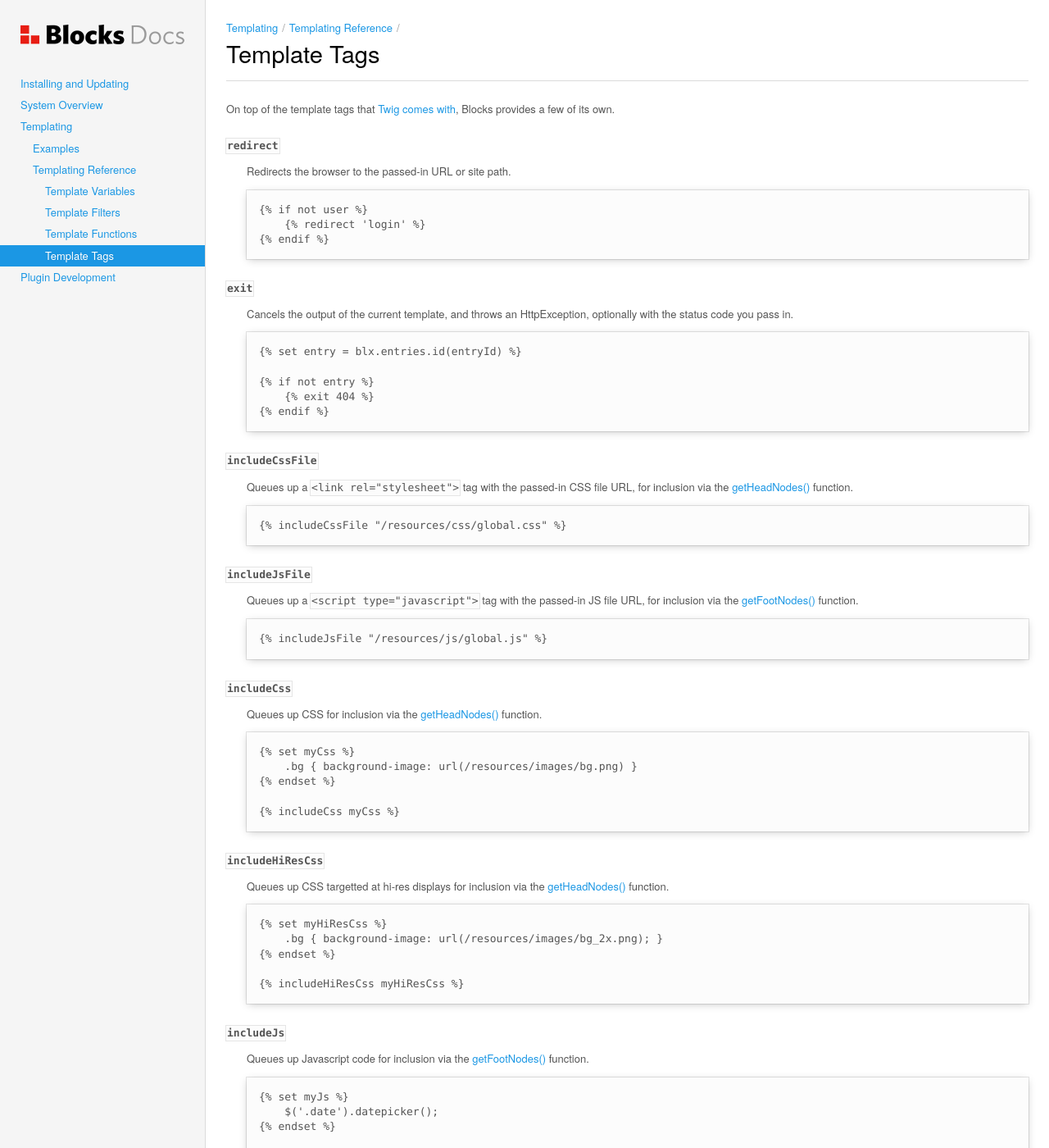
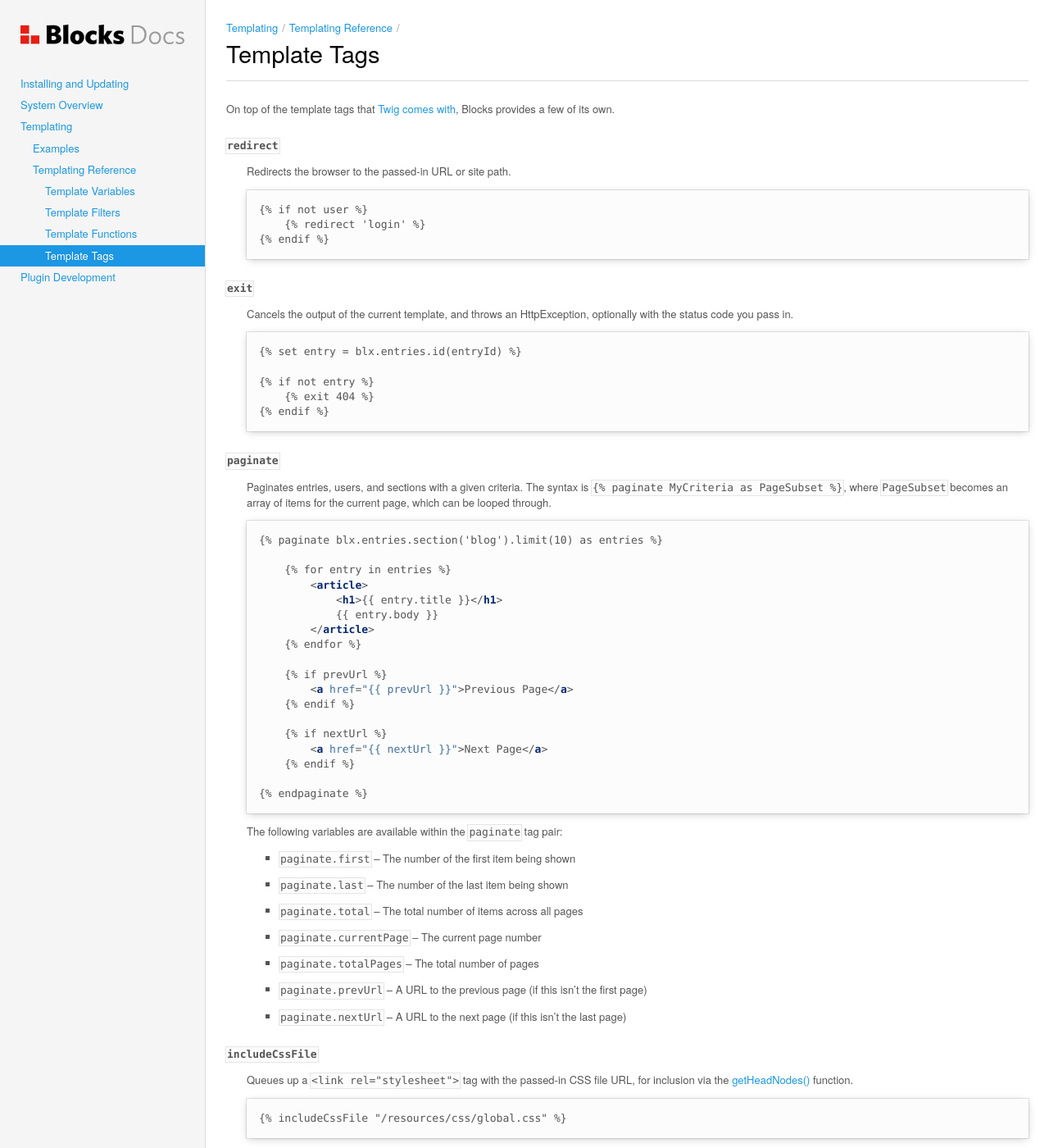
Before and after one commit to bilke/Craft-Docs, a Sphinx documentation site: the page built from source/templating/reference/tags.rst, in a window 1280 px wide and 1400 px high. Shown: the whole window at 82% size. Built offline with Sphinx 7.4.7, drawn with Linux system fonts in a browser that asks for light colours; pages that are not in the unit, such as notebooks, are missing from menus.

Commit message:
Added 'paginate' tag docs

```diff
--- a/source/templating/reference/tags.rst
+++ b/source/templating/reference/tags.rst
@@ -4,84 +4,121 @@ Template Tags
 On top of the template tags that `Twig comes with <http://twig.sensiolabs.org/doc/tags/index.html>`_, Blocks provides a few of its own.
 
 ``redirect``
-	Redirects the browser to the passed-in URL or site path.
+    Redirects the browser to the passed-in URL or site path.
 
-	.. code-block:: html
+    .. code-block:: html
 
-		{% if not user %}
-		    {% redirect 'login' %}
-		{% endif %}
+        {% if not user %}
+            {% redirect 'login' %}
+        {% endif %}
 
 
 ``exit``
-	Cancels the output of the current template, and throws an HttpException, optionally with the status code you pass in.
+    Cancels the output of the current template, and throws an HttpException, optionally with the status code you pass in.
 
-	.. code-block:: html
+    .. code-block:: html
 
-		{% set entry = blx.entries.id(entryId) %}
+        {% set entry = blx.entries.id(entryId) %}
 
-		{% if not entry %}
-		    {% exit 404 %}
-		{% endif %}
+        {% if not entry %}
+            {% exit 404 %}
+        {% endif %}
+
+
+.. _paginate:
+
+``paginate``
+    Paginates entries, users, and sections with a given criteria. The syntax is ``{% paginate MyCriteria as PageSubset %}``, where ``PageSubset`` becomes an array of items for the current page, which can be looped through.
+
+    .. code-block:: html
+
+        {% paginate blx.entries.section('blog').limit(10) as entries %}
+
+            {% for entry in entries %}
+                <article>
+                    <h1>{{ entry.title }}</h1>
+                    {{ entry.body }}
+                </article>
+            {% endfor %}
+
+            {% if prevUrl %}
+                <a href="{{ prevUrl }}">Previous Page</a>
+            {% endif %}
+
+            {% if nextUrl %}
+                <a href="{{ nextUrl }}">Next Page</a>
+            {% endif %}
+
+        {% endpaginate %}
+
+    The following variables are available within the ``paginate`` tag pair:
+
+    * ``paginate.first`` – The number of the first item being shown
+    * ``paginate.last`` – The number of the last item being shown
+    * ``paginate.total`` – The total number of items across all pages
+    * ``paginate.currentPage`` – The current page number
+    * ``paginate.totalPages`` – The total number of pages
+    * ``paginate.prevUrl`` – A URL to the previous page (if this isn’t the first page)
+    * ``paginate.nextUrl`` – A URL to the next page (if this isn’t the last page)
 
 
 .. _includecssfile:
 
 ``includeCssFile``
-	Queues up a ``<link rel="stylesheet">`` tag with the passed-in CSS file URL, for inclusion via the :ref:`getHeadNodes() <getheadnodes>` function.
+    Queues up a ``<link rel="stylesheet">`` tag with the passed-in CSS file URL, for inclusion via the :ref:`getHeadNodes() <getheadnodes>` function.
 
-	.. code-block:: html
+    .. code-block:: html
 
-		{% includeCssFile "/resources/css/global.css" %}
+        {% includeCssFile "/resources/css/global.css" %}
 
 
 .. _includejsfile:
 
 ``includeJsFile``
-	Queues up a ``<script type="javascript">`` tag with the passed-in JS file URL, for inclusion via the :ref:`getFootNodes() <getfootnodes>` function.
+    Queues up a ``<script type="javascript">`` tag with the passed-in JS file URL, for inclusion via the :ref:`getFootNodes() <getfootnodes>` function.
 
-	.. code-block:: html
+    .. code-block:: html
 
-		{% includeJsFile "/resources/js/global.js" %}
+        {% includeJsFile "/resources/js/global.js" %}
 
 
 .. _includecss:
 
 ``includeCss``
-	Queues up CSS for inclusion via the :ref:`getHeadNodes() <getheadnodes>` function.
+    Queues up CSS for inclusion via the :ref:`getHeadNodes() <getheadnodes>` function.
 
-	.. code-block:: html
+    .. code-block:: html
 
-		{% set myCss %}
-		    .bg { background-image: url(/resources/images/bg.png) }
-		{% endset %}
+        {% set myCss %}
+            .bg { background-image: url(/resources/images/bg.png) }
+        {% endset %}
 
-		{% includeCss myCss %}
+        {% includeCss myCss %}
 
 
 .. _includehirescss:
 
 ``includeHiResCss``
-	Queues up CSS targetted at hi-res displays for inclusion via the :ref:`getHeadNodes() <getheadnodes>` function.
+    Queues up CSS targetted at hi-res displays for inclusion via the :ref:`getHeadNodes() <getheadnodes>` function.
 
-	.. code-block:: html
+    .. code-block:: html
 
-		{% set myHiResCss %}
-		    .bg { background-image: url(/resources/images/bg_2x.png); }
-		{% endset %}
+        {% set myHiResCss %}
+            .bg { background-image: url(/resources/images/bg_2x.png); }
+        {% endset %}
 
-		{% includeHiResCss myHiResCss %}
+        {% includeHiResCss myHiResCss %}
 
 
 .. _includejs:
 
 ``includeJs``
-	Queues up Javascript code for inclusion via the :ref:`getFootNodes() <getfootnodes>` function.
+    Queues up Javascript code for inclusion via the :ref:`getFootNodes() <getfootnodes>` function.
 
-	.. code-block:: html
+    .. code-block:: html
 
-		{% set myJs %}
-		    $('.date').datepicker();
-		{% endset %}
+        {% set myJs %}
+            $('.date').datepicker();
+        {% endset %}
 
-		{% includeJs myJs %}
+        {% includeJs myJs %}
```
Also changed, not shown: 5 other files.
